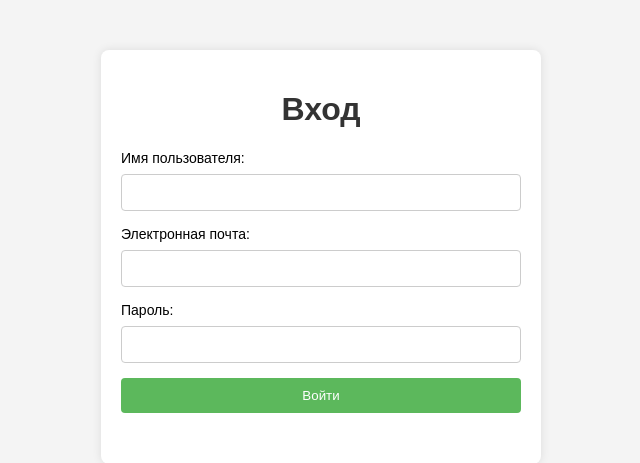
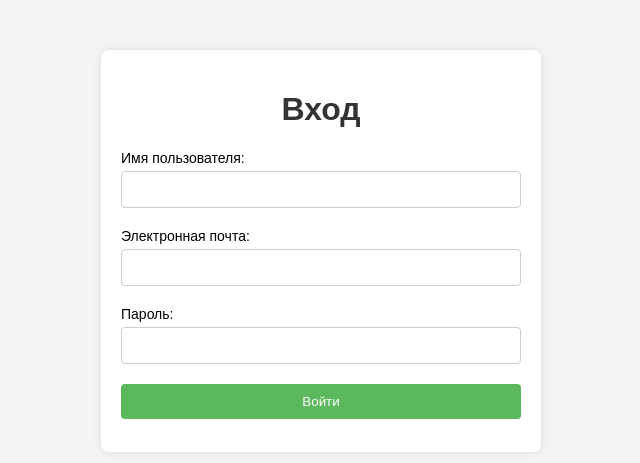
Before and after one commit to lerkkx/web-app, a Django app: template web_app/main/templates/main/login.html in a window 1280 px wide. Shown: the top 463 px of the page, without its empty margins (319-959 px from the left). Run offline with Django 3.2, Linux system fonts and the light colour scheme; the template is opened without the code that fills it, so the values that code supplies are empty.

Commit message:
небольшие поправочки

```diff
--- a/web_app/main/static/main/css/main.css
+++ b/web_app/main/static/main/css/main.css
@@ -12,7 +12,7 @@ body {
     background-color: #ffffff;
     border-radius: 8px;
     box-shadow: 0 0 10px rgba(0, 0, 0, 0.1);
-    padding-bottom: 20px;
+    padding-bottom: 1%;
 }
 
 h1 {
@@ -22,7 +22,7 @@ h1 {
 
 label {
     display: block;
-    margin-bottom: 8px;
+    margin-bottom: 5px;
     font-size: 14px;
 }
 
@@ -32,8 +32,6 @@ input {
     border: 1px solid #ccc;
     border-radius: 4px;
     box-sizing: border-box;
-    margin-bottom: 15px;
-    display: block;
 }
 
 button {
@@ -44,7 +42,7 @@ button {
     border: none;
     border-radius: 4px;
     cursor: pointer;
-    margin-bottom: 15px;
+    margin-bottom: 1%;
 }
 
 button:hover {
@@ -56,15 +54,16 @@ button:hover {
     margin-top: 15px;
 }
 
+
 .form-group {
-    margin-bottom: 15px;
+    margin-bottom: 5%;
 }
 
 #loginButton {
-    margin-top: 15px;
-    background-color: #5cb85c;
+    margin-top: 3%;
+    background-color: #5cb85c; /* Цвет фона */
 }
 
 #loginButton:hover {
-    background-color: #4cae4c;
+    background-color: #4cae4c; /* Цвет фона при наведении */
 }
--- a/web_app/main/templates/main/index.html
+++ b/web_app/main/templates/main/index.html
@@ -6,7 +6,7 @@
     {% load static %}
     <link rel="icon" href="{% static 'main/img/house-solid.svg' %}" type="image/x-icon">
     <link rel="stylesheet" href="{% static 'main/css/main.css' %}">
-    <title>Регистрация</title>
+    <title>Авторизация</title>
 </head>
 <body>
     <div class="container">
```
Also changed, not shown: web_app/main/views.py (+17 -8 lines), web_app/db.sqlite3, web_app/main/migrations/0002_userregistration_delete_registration.py (added).
